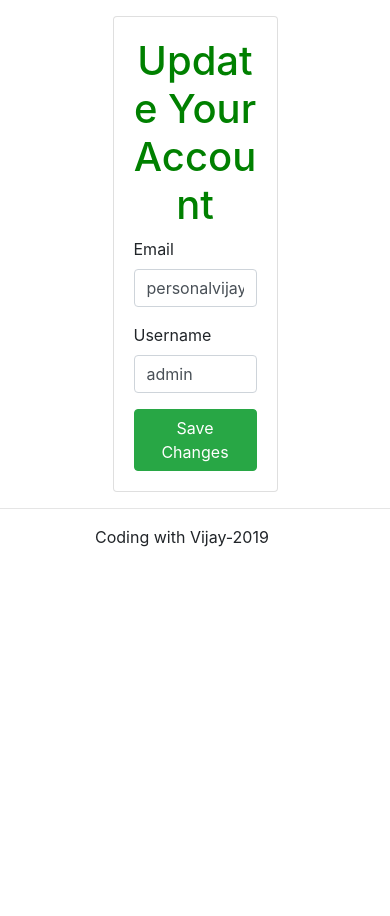
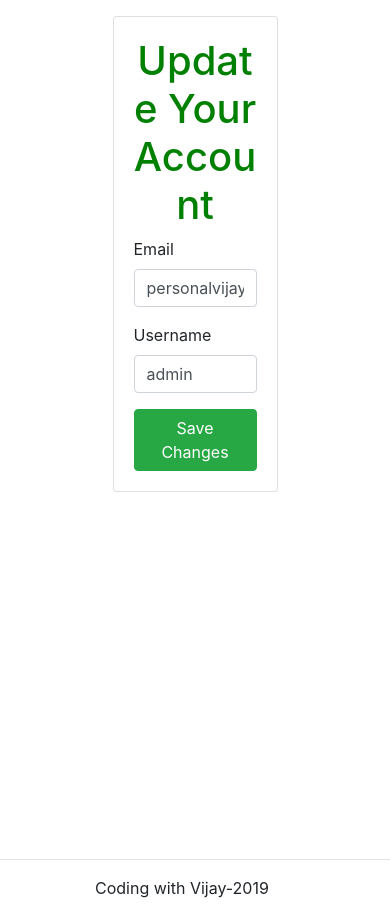
Before and after one commit to vijaykanth1729/Django-Customizing-User-Model, a Django app: page /account/ in a window 390 px wide. Shown: the part 101-1017 px from the top of the page. Before the commit the page ends 648 px from the top, so only its background shows below. Run offline with Django 3.2, Linux system fonts and the light colour scheme; a user stored in the database is signed in; some libraries are stand-ins or nearby versions.

Commit message:
responsive website

```diff
--- a/blog/templates/blog/base.html
+++ b/blog/templates/blog/base.html
@@ -13,9 +13,7 @@
           integrity="sha384-ggOyR0iXCbMQv3Xipma34MD+dH/1fQ784/j6cY/iJTQUOhcWr7x9JvoRxT2MZw1T" crossorigin="anonymous">
 
     <title>Hello, world!</title>
-</head>
-<body>
-<style type="text/css">
+    <style type="text/css">
     .main {
     min-height: 100vh;
     height: 100%;
@@ -36,8 +34,11 @@
          }
 
 
-</style>
 
+
+    </style>
+</head>
+<body>
 
 
 <nav class="navbar navbar-expand-lg navbar-dark bg-info mb-4">
@@ -102,10 +103,12 @@
 
 
 <div class="container">
-<hr/>
-    {% block content %}
+    <div class="main">
+        <hr/>
+        {% block content %}
 
-    {% endblock %}
+        {% endblock %}
+    </div>
 </div>
 
 <!-- Optional JavaScript -->
@@ -128,6 +131,8 @@
     }
 
 
+
+
 </style>
 
 <hr/>
--- a/website/settings.py
+++ b/website/settings.py
@@ -24,6 +24,7 @@ SECRET_KEY = '8ik=vhk5+c4o5a9pbkg&83eh%efq1ty5uh%!$qy4&kew%5vqu('
 
 # SECURITY WARNING: don't run with debug turned on in production!
 DEBUG = False
+
 
 ALLOWED_HOSTS = ['127.0.0.1','localhost']
 
```
Also changed, not shown: db.sqlite3.
